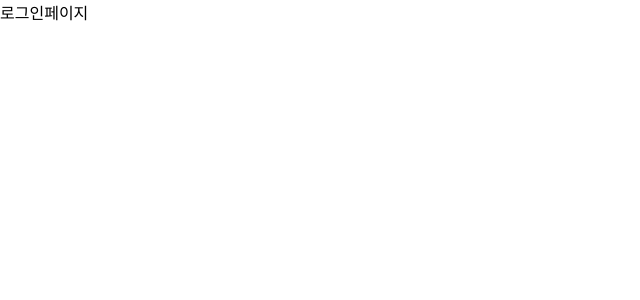
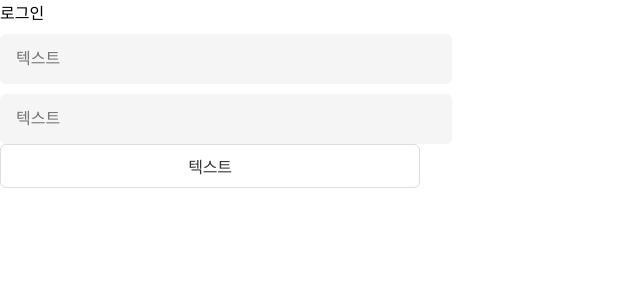
Before and after one commit to ireneeming/toysrusClone_FE, a React (Create React App) app: page /login in a window 1280 px wide. Shown: the top 300 px of the page, without its empty margins (0-640 px from the left). Built offline with nearby package versions, Linux system fonts and the light colour scheme.

Commit message:
login,register

```diff
--- a/src/elements/Grid.js
+++ b/src/elements/Grid.js
@@ -0,0 +1,95 @@
+import React from 'react'
+import styled from 'styled-components'
+
+const Grid = (props) => {
+  const { position, children, flex, width, padding, margin, _onClick, contentWrap, signWrap, detailWrap, align } = props
+  const styles = {
+    flex: flex,
+    position: position,
+    width: width,
+    padding: padding,
+    margin: margin,
+    align: align,
+  }
+
+  if (contentWrap) {
+    return (
+      <ContentWrap {...styles} onClick={_onClick}>
+        {children}
+      </ContentWrap>
+    )
+  }
+
+  if (detailWrap) {
+    return (
+      <DetailWrap {...styles} onClick={_onClick}>
+        {children}
+      </DetailWrap>
+    )
+  }
+
+  if (signWrap) {
+    return (
+      <SignWrap {...styles} onClick={_onClick}>
+        {children}
+      </SignWrap>
+    )
+  }
+
+  return (
+    <GridBox {...styles} onClick={_onClick}>
+      {children}
+    </GridBox>
+  )
+}
+Grid.defaultProps = {
+  position: false,
+  children: null,
+  flex: false,
+  width: '100%',
+  padding: false,
+  margin: false,
+  align: false,
+  _onClick: () => {},
+}
+
+const GridBox = styled.div`
+  position: ${(props) => (props.position ? `${props.position}` : '')};
+  width: ${(props) => props.width};
+  height: 100%;
+  box-sizing: border-box;
+  padding: ${(props) => (props.padding ? `${props.padding}` : '')};
+  margin: ${(props) => (props.margin ? `${props.margin}` : '')};
+  display: ${(props) => (props.flex ? `${props.flex}` : '')};
+  text-align: ${(props) => props.align};
+`
+
+const ContentWrap = styled.div`
+  position: relative;
+  width: 1220px;
+  margin: 0 auto;
+  *border: 1px solid #eee; // 임시로 지정
+  display: ${(props) => (props.flex ? `${props.flex}` : '')};
+  text-align: ${(props) => props.align};
+`
+
+const DetailWrap = styled.div`
+  position: relative;
+  width: 1000px;
+  margin: 0 auto;
+  *border: 1px solid #eee; // 임시로 지정
+  display: ${(props) => (props.flex ? `${props.flex}` : '')};
+  text-align: ${(props) => props.align};
+`
+
+const SignWrap = styled.div`
+  position: relative;
+  width: 400px;
+  margin: 0 auto;
+  *border: 1px solid #eee; // 임시로 지정
+  display: ${(props) => (props.flex ? `${props.flex}` : '')};
+  text-align: ${(props) => props.align};
+  padding: 100px 20px;
+`
+
+export default Grid
--- a/src/elements/Text.js
+++ b/src/elements/Text.js
@@ -0,0 +1,73 @@
+import React from 'react'
+import styled from 'styled-components'
+
+const Text = (props) => {
+  const { mont, span, bold, color, size, align, margin, children } = props
+
+  const styles = { margin: margin, bold: bold, color: color, size: size, align: align }
+
+  if (span) {
+    return <Span {...styles}>{children}</Span>
+  }
+
+  if (mont) {
+    return <Mont {...styles}>{children}</Mont>
+  }
+
+  return <detailStrong {...styles}>{children}</detailStrong>
+}
+
+Text.defaultProps = {
+  cihldren: null,
+  bold: false,
+  color: '#222',
+  size: '18px',
+  align: false,
+  margin: false,
+}
+
+const H2 = styled.h2`
+  margin: ${(props) => props.margin};
+  font-size: ${(props) => props.size};
+  line-height: 1.39;
+  letter-spacing: -1.1px;
+  color: #333;
+  font-family: 'Noto Sans KR';
+`
+
+const P = styled.p`
+  color: ${(props) => props.color};
+  margin: ${(props) => props.margin};
+  font-size: ${(props) => props.size};
+  font-weight: ${(props) => (props.bold ? '600' : '400')};
+  text-align: ${(props) => (props.align ? `${props.align}` : '')};
+  margin: ${(props) => (props.margin ? `${props.margin}` : '')};
+  word-break: keep-all;
+  letter-spacing: -0.5px;
+  font-family: 'Noto Sans KR';
+`
+
+const Mont = styled.p`
+  color: ${(props) => props.color};
+  margin: ${(props) => props.margin};
+  font-size: ${(props) => props.size};
+  font-weight: ${(props) => (props.bold ? '600' : '400')};
+  text-align: ${(props) => (props.align ? `${props.align}` : '')};
+  margin: ${(props) => (props.margin ? `${props.margin}` : '')};
+  word-break: keep-all;
+  letter-spacing: -0.5px;
+  font-family: 'Noto Sans KR';
+`
+
+const Span = styled.span`
+  color: ${(props) => props.color};
+  margin: ${(props) => props.margin};
+  font-size: ${(props) => props.size};
+  font-weight: ${(props) => (props.bold ? '600' : '400')};
+  text-align: ${(props) => (props.align ? `${props.align}` : '')};
+  margin: ${(props) => (props.margin ? `${props.margin}` : '')};
+  word-break: keep-all;
+  font-family: 'Noto Sans KR';
+`
+
+export default Text
--- /dev/null
+++ b/src/elements/index.js
@@ -0,0 +1,6 @@
+import Grid from './Grid'
+import Text from './Text'
+import Input from './Input'
+import Button from './Button'
+
+export { Grid, Text, Input, Button }
--- a/src/pages/Login.js
+++ b/src/pages/Login.js
@@ -1,11 +1,24 @@
-import React from 'react';
+import React from 'react'
 
-const Login = () => {
+import { Grid, Button, Text, Input } from '../elements'
+
+const Login = (props) => {
   return (
     <>
-      로그인페이지
+      <Grid width="420px">
+        <Grid>
+          <Text>로그인</Text>
+        </Grid>
+        <Grid>
+          <Input></Input>
+          <Input></Input>
+        </Grid>
+        <Grid>
+          <Button>로그인하기</Button>
+        </Grid>
+      </Grid>
     </>
-  );
+  )
 }
 
-export default Login;
+export default Login
--- a/src/pages/Main.js
+++ b/src/pages/Main.js
@@ -1,12 +1,13 @@
 import React from 'react'
 import Button from '../elements/Button'
 import Input from '../elements/Input'
+import Text from '../elements/Text'
 
 const Main = () => {
   return (
     <>
       메인페이지
-      <Input></Input>
+      <Text>회원가입</Text>
     </>
   )
 }
--- a/src/pages/Register.js
+++ b/src/pages/Register.js
@@ -1,11 +1,17 @@
-import React from 'react';
+import React from 'react'
+import { Grid, Text, Input } from '../elements'
 
 const Register = () => {
   return (
     <>
-      회원가입
+      <Grid>
+        <Grid>
+          <Text>이메일 간편회원 가입</Text>
+        </Grid>
+        <Grid></Grid>
+      </Grid>
     </>
-  );
+  )
 }
 
-export default Register;
+export default Register
```
